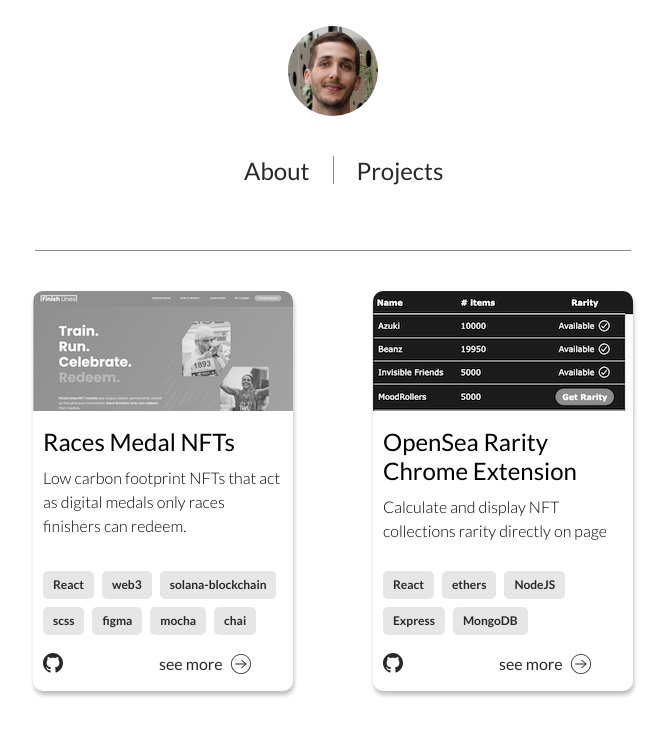
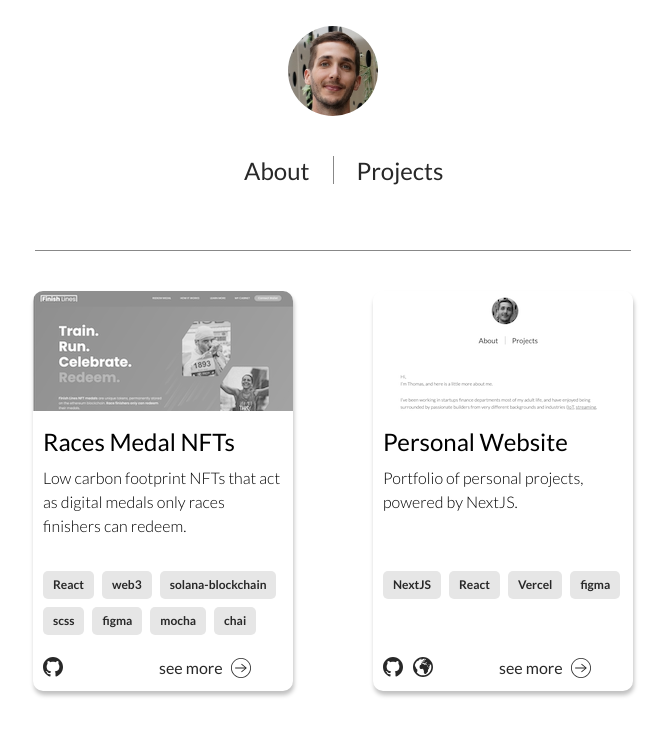
Before and after one commit to thomas-labrusse/personal-website, a Next.js app: page /projects in a window 1280 px wide. Shown: the top 749 px of the page, without its empty margins (307-974 px from the left). Built offline with nearby package versions, Linux system fonts and the light colour scheme.

Commit message:
content update

```diff
--- a/components/projects/ProjectCard.jsx
+++ b/components/projects/ProjectCard.jsx
@@ -35,6 +35,7 @@ const ProjectCard = (props) => {
 					<h1 className={classes.name}>{name}</h1>
 					<p className={classes.description}>{shortDescription}</p>
 				</div>
+				<div className={classes['bottom-container']}>
 					<div className={classes.tags}>
 						{stack.map((tag, id) => (
 							<Tag label={tag} key={id} />
@@ -77,6 +78,7 @@ const ProjectCard = (props) => {
 					</div>
 				</div>
 			</div>
+		</div>
 	)
 }
 
--- a/components/projects/ProjectCard.module.css
+++ b/components/projects/ProjectCard.module.css
@@ -50,6 +50,13 @@
 
 .description {
 	margin: 0px 0px 16px 0px;
+}
+
+.bottom-container {
+	display: flex;
+	flex-direction: column;
+	justify-content: space-between;
+	height: 110px;
 }
 
 .tags {
--- a/pages/projects/index.jsx
+++ b/pages/projects/index.jsx
@@ -27,10 +27,23 @@ export const PROJECTS = [
 	},
 	{
 		id: '2',
+		slug: 'personal-website',
+		name: 'Personal Website',
+		shortDescription: 'Portfolio of personal projects, powered by NextJS.',
+		thumbnail: '../images/personal-website-thumbnail.png',
+		image: '../images/personal-website-300h.png',
+		description:
+			'This personal website project was a good opportunity to learn the basics of NextJS, taking advantage of its page / route feature, SEO friendliness and ease of deployment.',
+		stack: ['NextJS', 'React', 'Vercel', 'figma'],
+		github: 'https://github.com/thomas-labrusse/personal-website',
+		url: 'https://www.thomaslabrusse.com/',
+	},
+	{
+		id: '3',
 		slug: 'chrome-extension',
 		name: 'OpenSea Rarity Chrome Extension',
 		shortDescription:
-			'Calculate and display NFT collections rarity directly on page',
+			'Calculate and display NFT collections rarity directly on page.',
 		thumbnail: '../images/chrome-extension-thumbnail.png',
 		image: '../images/chrome-extension.gif',
 		description:
@@ -39,11 +52,11 @@ export const PROJECTS = [
 		github: 'https://github.com/thomas-labrusse',
 	},
 	{
-		id: '3',
+		id: '4',
 		slug: 'slack-bot',
 		name: 'Attendance Slack Bot',
 		shortDescription:
-			'Small Slack Bot allowing coworking members to flag their presence',
+			'Small Slack Bot allowing coworking members to flag their presence.',
 		thumbnail: '../images/slack-bot-thumbnail.png',
 		image: '../images/slack-bot.gif',
 		description:
```
Also changed, not shown: public/images/personal-website-300h.png (added), public/images/personal-website-thumbnail.png (added). Lines whose indentation alone changed are shown as unchanged.
